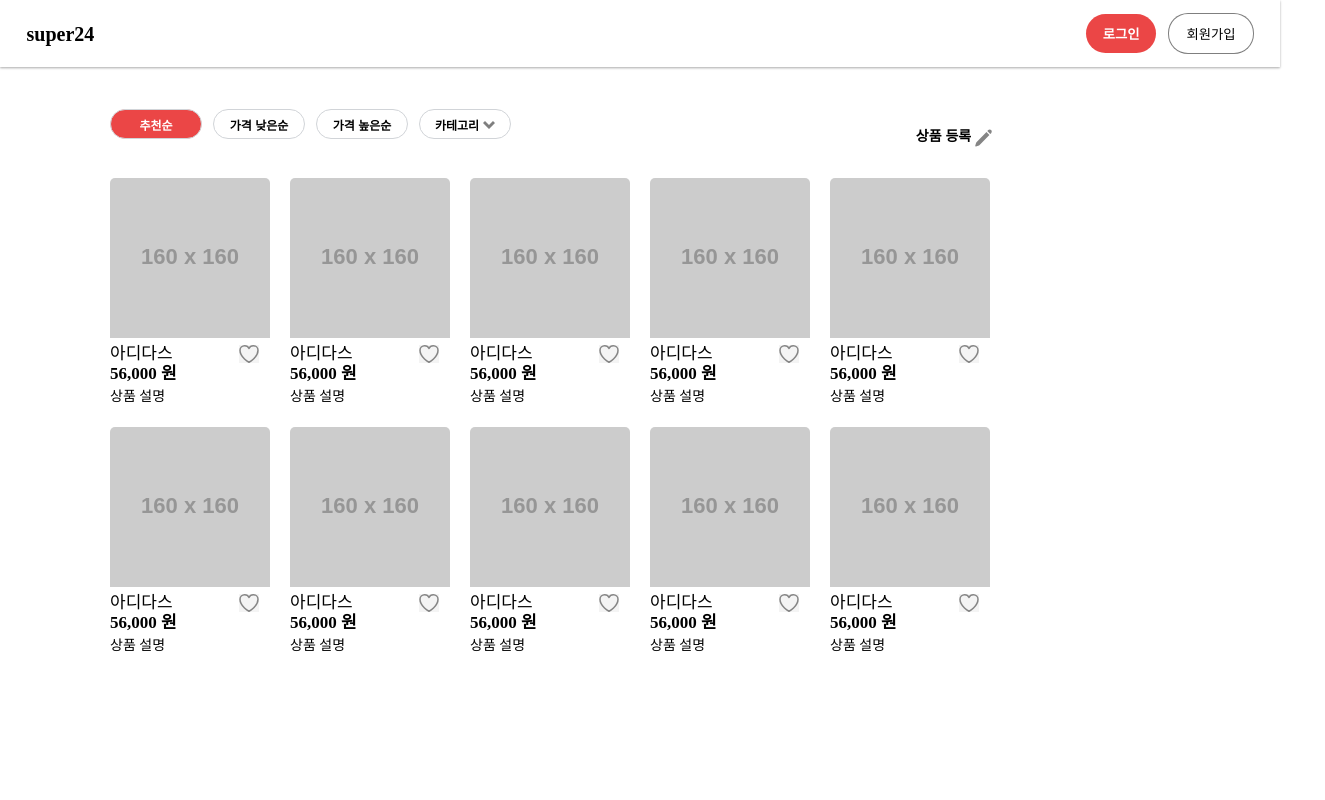
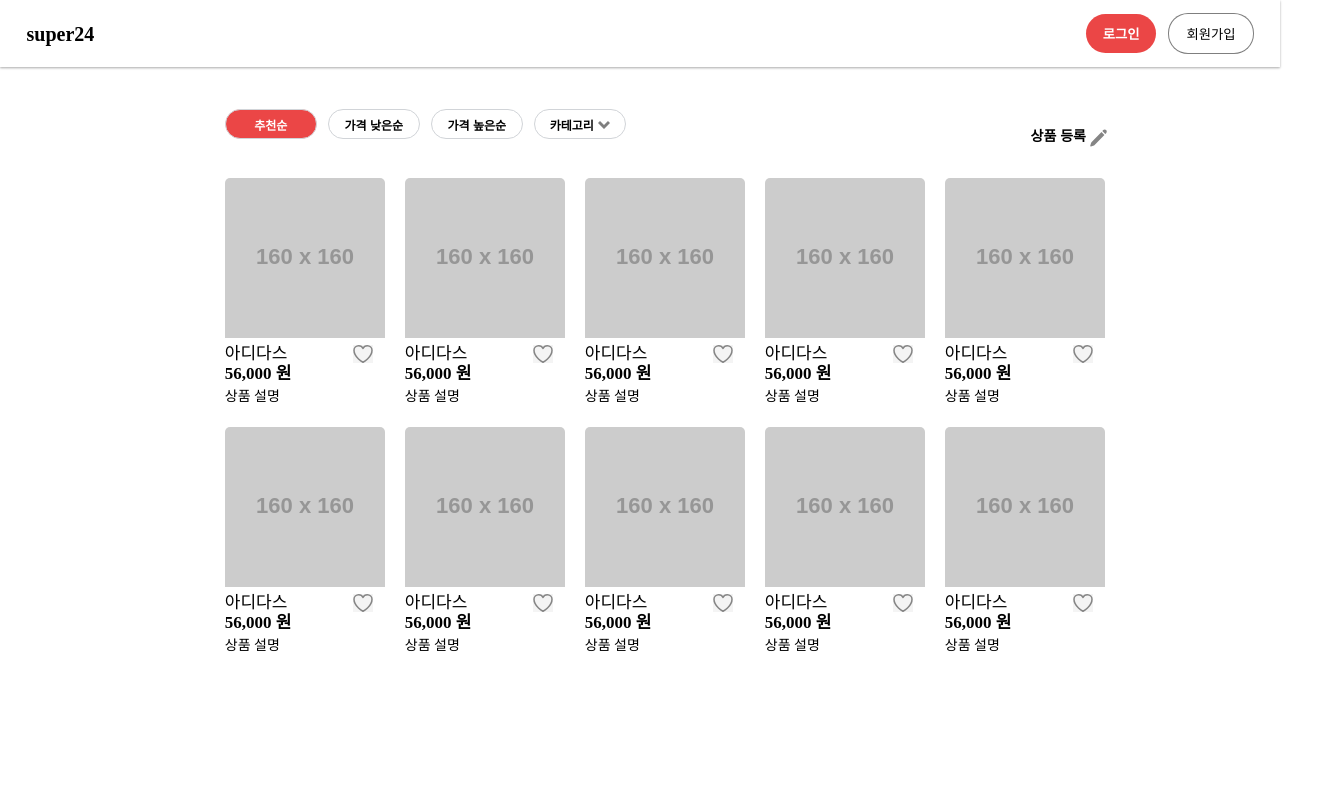
Before and after one commit to ujeans/shoppingmall_frontend, a React (Create React App) app in the folder shoppingmall/: page / in a window 1280 px wide. Shown: the top 800 px of the page, 1325 px wide, since content can reach past the window. Built offline with nearby package versions, Linux system fonts and the light colour scheme.

Commit message:
쇼핑몰 메인 페이지 레이아웃 가운데 정렬

```diff
--- a/shoppingmall/src/components/productList/ProductList.js
+++ b/shoppingmall/src/components/productList/ProductList.js
@@ -149,7 +149,7 @@ const ProductListPageWrapper = styled.div`
   width: 1920px;
   hegith: 1080px;
   max-width: 1100px;
-  margin: 0 auto;
+  margin-left: 16%;
   flex-direction: column;
   justify-content: space-around;
   align-items: space-around;
```
